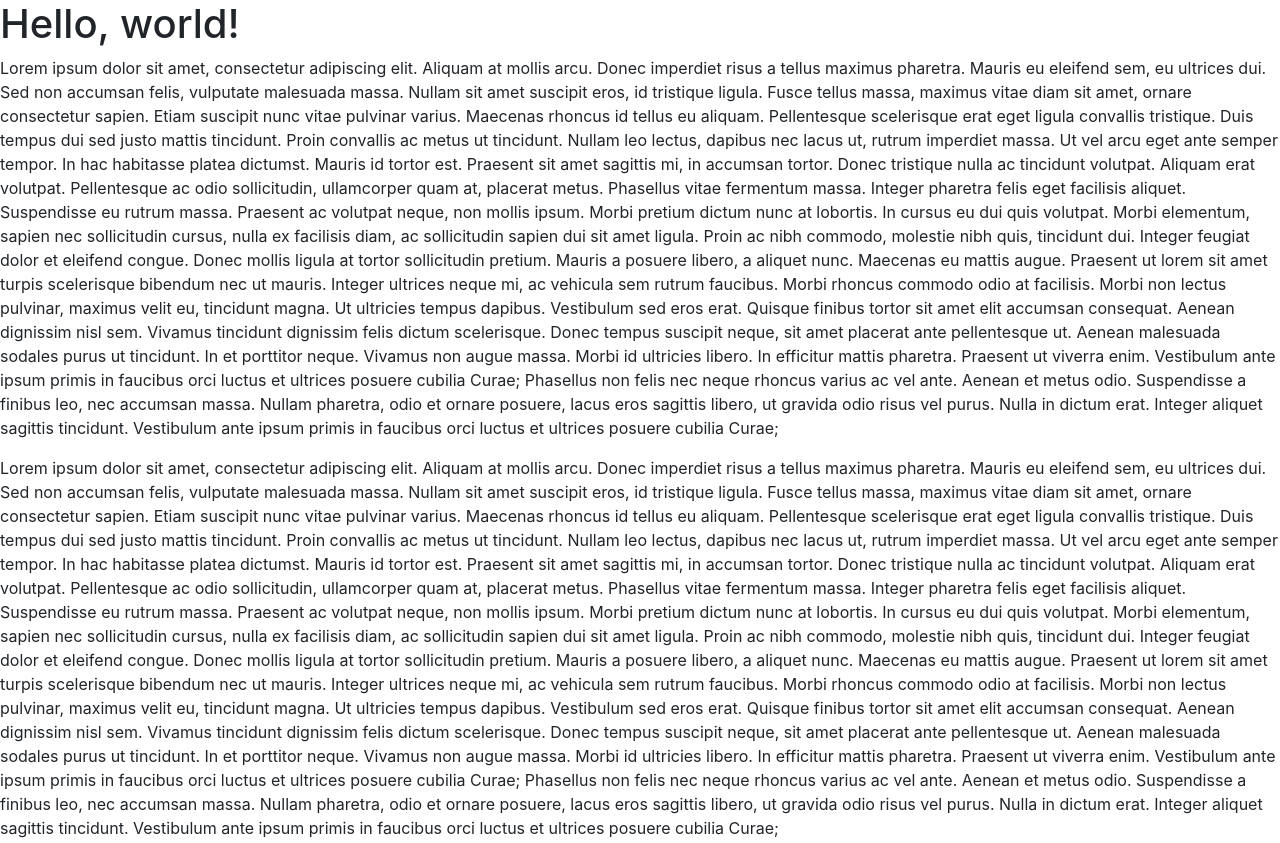
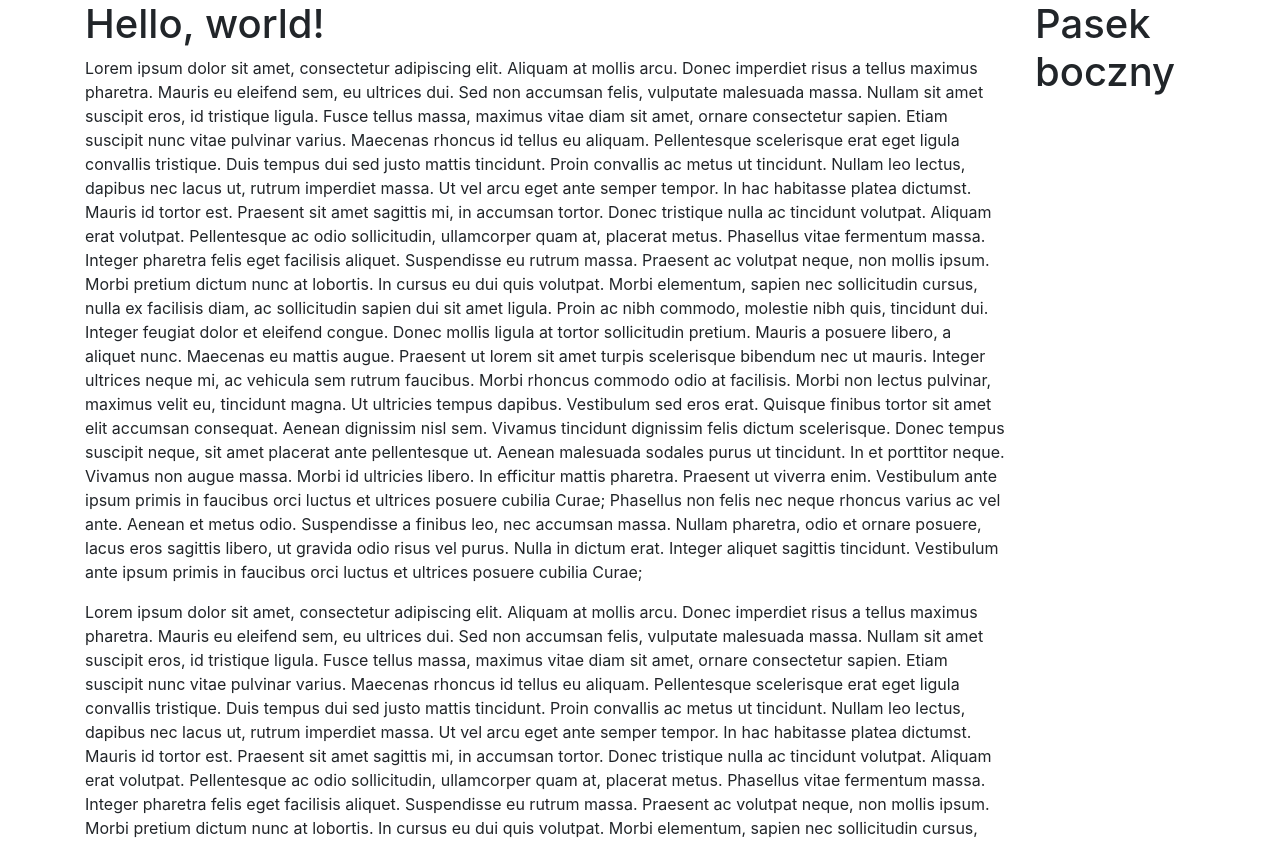
Before and after one commit to szaybus/BootstrapTest, a plain HTML site: page index.html in a window 1280 px wide. Shown: the top 843 px of the page. Drawn offline with nearby package versions, Linux system fonts and the light colour scheme.

Commit message:
Added columns

```diff
--- a/index.html
+++ b/index.html
@@ -11,6 +11,9 @@
     <title>Hello, world!</title>
   </head>
   <body>
+    <div class="container">
+      <div class="row">
+      <div class="col-10">
     <h1>Hello, world!</h1>
     <p>
       Lorem ipsum dolor sit amet, consectetur adipiscing elit. Aliquam at mollis arcu. Donec imperdiet risus a tellus maximus pharetra. Mauris eu eleifend sem, eu ultrices dui. Sed non accumsan felis, vulputate malesuada massa. Nullam sit amet suscipit eros, id tristique ligula. Fusce tellus massa, maximus vitae diam sit amet, ornare consectetur sapien. Etiam suscipit nunc vitae pulvinar varius. Maecenas rhoncus id tellus eu aliquam. Pellentesque scelerisque erat eget ligula convallis tristique. Duis tempus dui sed justo mattis tincidunt.
@@ -34,6 +37,12 @@
 
       Vestibulum ante ipsum primis in faucibus orci luctus et ultrices posuere cubilia Curae; Phasellus non felis nec neque rhoncus varius ac vel ante. Aenean et metus odio. Suspendisse a finibus leo, nec accumsan massa. Nullam pharetra, odio et ornare posuere, lacus eros sagittis libero, ut gravida odio risus vel purus. Nulla in dictum erat. Integer aliquet sagittis tincidunt. Vestibulum ante ipsum primis in faucibus orci luctus et ultrices posuere cubilia Curae;
     </p>
+  </div><!-- col -->
+  <div class="col-2">
+    <h1>Pasek boczny</h1>
+  </div>
+</div><!-- row -->
+</div> <!--container -->
     <!-- Optional JavaScript -->
     <!-- jQuery first, then Popper.js, then Bootstrap JS -->
     <script src="https://code.jquery.com/jquery-3.2.1.slim.min.js" integrity="sha384-KJ3o2DKtIkvYIK3UENzmM7KCkRr/rE9/Qpg6aAZGJwFDMVNA/GpGFF93hXpG5KkN" crossorigin="anonymous"></script>
```
